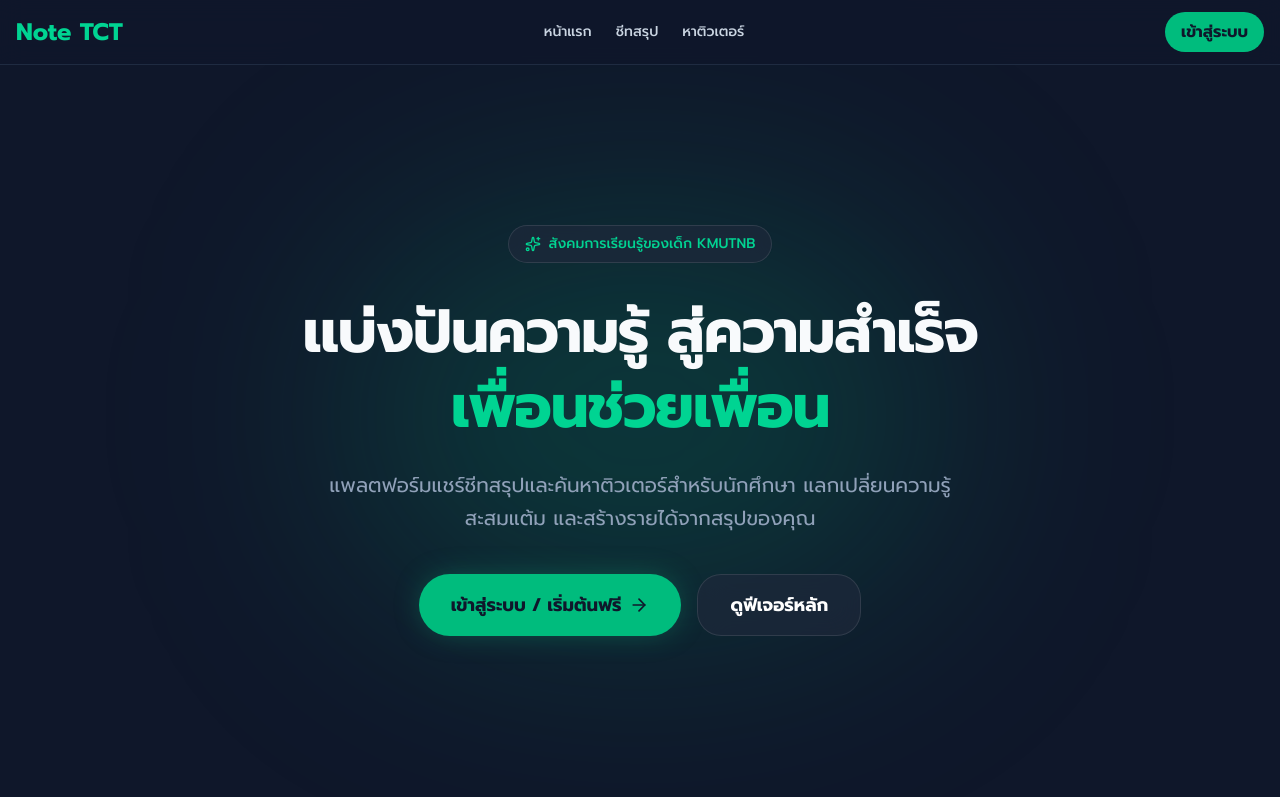
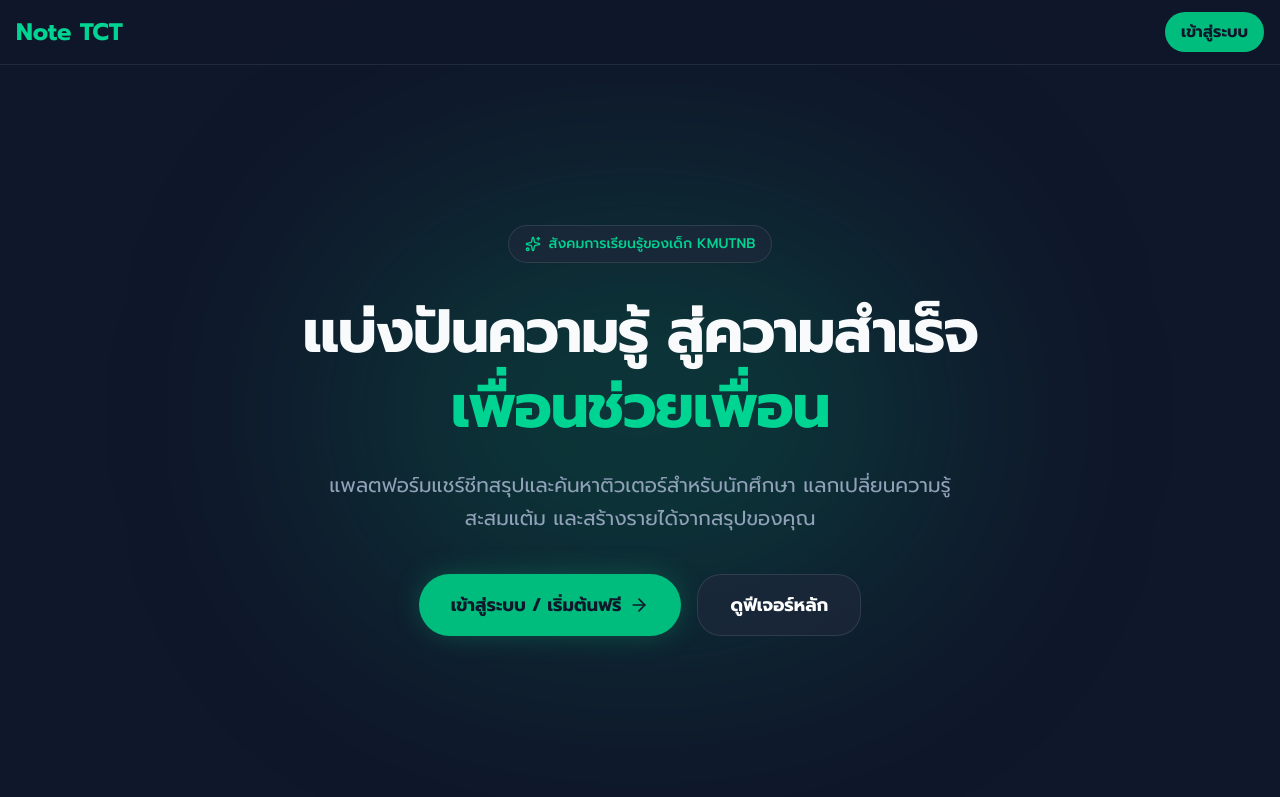
Before and after one commit to Aphiwat0197/Peer-to-Peer_Study_Notes, a Next.js app in the folder peer-to-peer-study-notes/: page / in a window 1280 px wide. Shown: the top 797 px of the page. Built offline with nearby package versions, Linux system fonts and the light colour scheme; no server answers.

Commit message:
feat: hide middle navigation links for unauthenticated users

```diff
--- a/peer-to-peer-study-notes/src/app/layout.tsx
+++ b/peer-to-peer-study-notes/src/app/layout.tsx
@@ -41,12 +41,16 @@ export default async function RootLayout({ children }: { children: React.ReactNo
         <header className="sticky top-0 z-50 w-full border-b border-slate-700/50 bg-slate-900/80 backdrop-blur-md">
           <div className="container mx-auto h-16 px-4 flex items-center justify-between">
             <Link href="/" className="text-2xl font-bold text-emerald-400">Note TCT</Link>
-            <nav className="hidden md:flex gap-6 text-sm font-medium text-slate-300">
-              <Link href="/" className="hover:text-emerald-400 transition-colors">หน้าแรก</Link>
-              <Link href="/dashboard/notes" className="hover:text-emerald-400 transition-colors">ชีทสรุป</Link>
-              <Link href="/dashboard/tutors" className="hover:text-emerald-400 transition-colors">หาติวเตอร์</Link>
-            </nav>
+            {/* Middle Menu: Show only when logged in */}
+            {user && (
+              <nav className="hidden md:flex gap-6 text-sm font-medium text-slate-300">
+                <Link href="/" className="hover:text-emerald-400 transition-colors">หน้าแรก</Link>
+                <Link href="/dashboard/notes" className="hover:text-emerald-400 transition-colors">ชีทสรุป</Link>
+                <Link href="/dashboard/tutors" className="hover:text-emerald-400 transition-colors">หาติวเตอร์</Link>
+              </nav>
+            )}
 
+            {/* Right Side: Profile or Login Button */}
             {user ? (
               <Link href="/dashboard/profile" className="flex items-center gap-2 hover:opacity-80 transition-opacity">
                 <div className="hidden md:block text-sm text-right">
```
